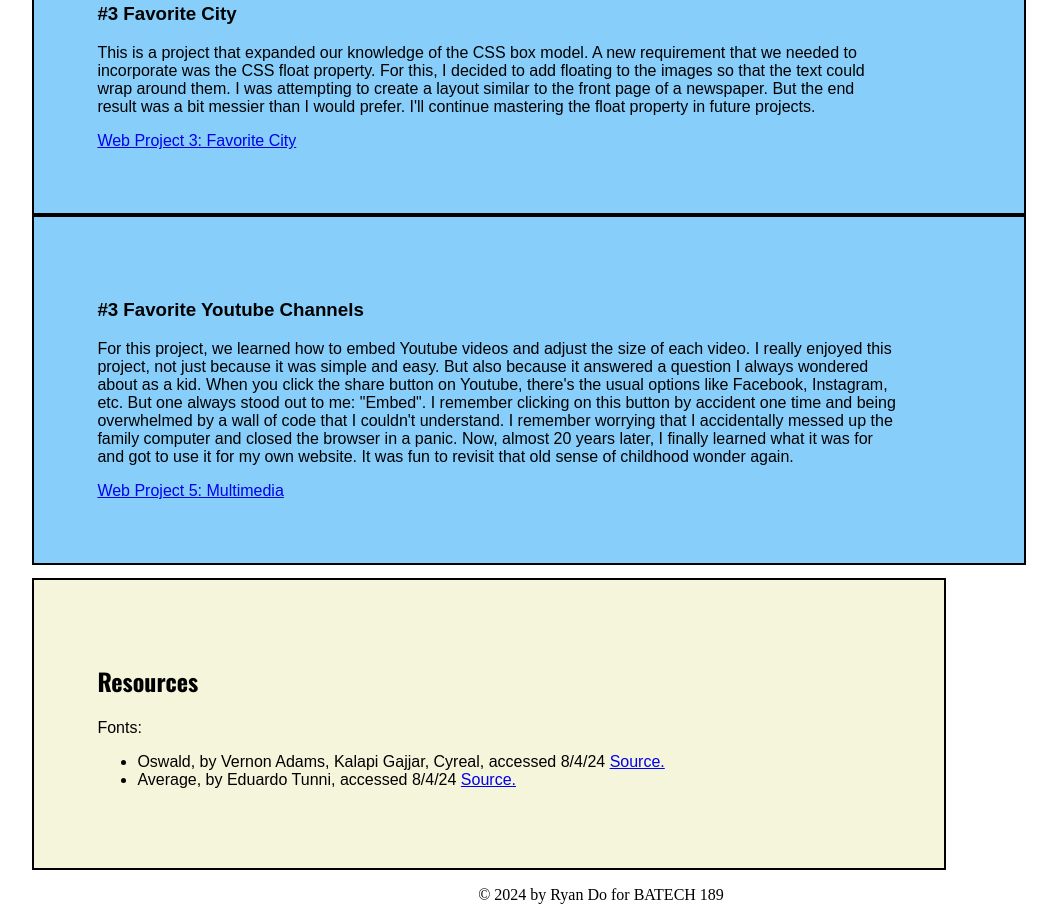
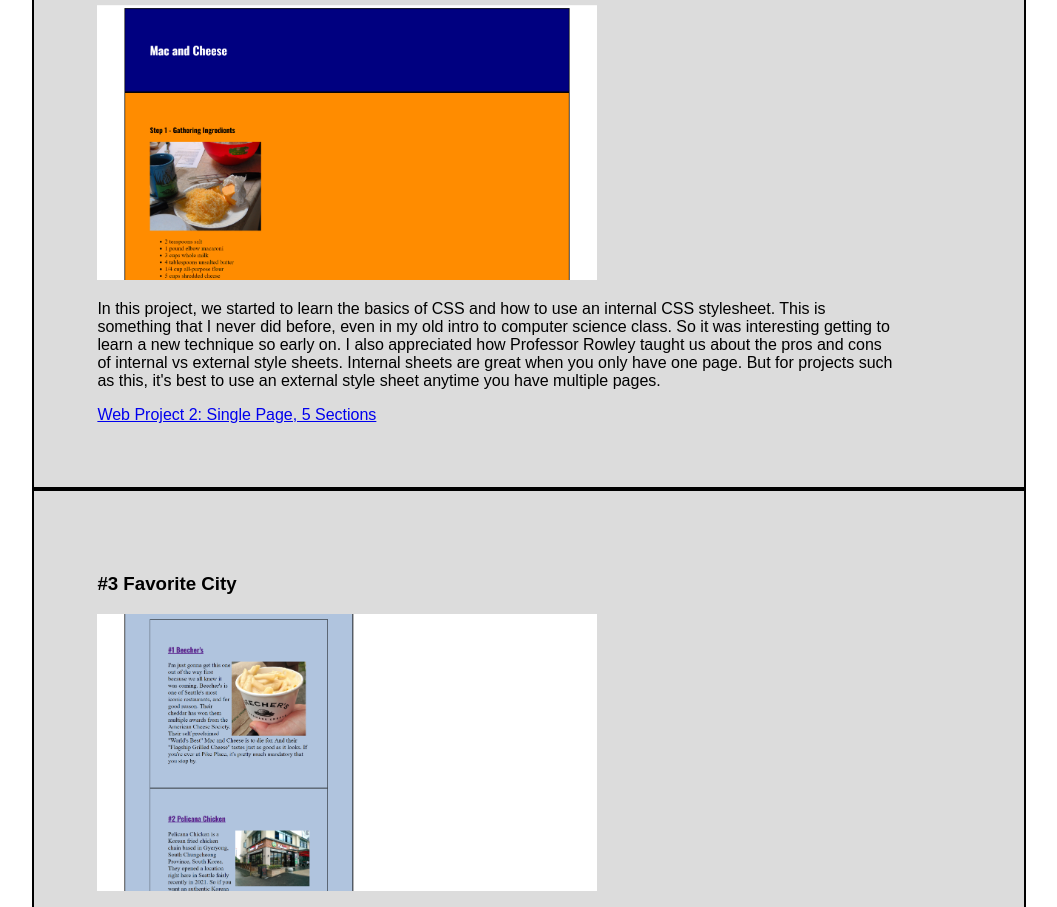
Before and after one commit to RyanDoBC/Final-Project, a plain HTML site: page portfolio.html in a window 1280 px wide. Shown: the part 1297-2204 px from the top of the page, without its empty margins (39-1096 px from the left). Drawn offline with nearby package versions, Linux system fonts and the light colour scheme; a web font is replaced by a local one.

Commit message:
Added screenshots, adjusted color scheme

```diff
--- a/portfolio.html
+++ b/portfolio.html
@@ -28,28 +28,39 @@
                     </ul>
                 </nav>
             </section>
-            <section id="first">
+            <section id="resume">
                 <h3>#1 Resume</h3>
+                    <img src="1.png" alt="A screenshot of a basic HTML page" width="500">
                     <p>This was a simple project from the very beginning of the quarter that essentially served as a quick introduction to coding and HTML. It's not the prettiest thing in the world. But it served as the foundation that we continued to build on throughout the class. I still always start coding by organizing the basic HTML tags just as I have in this project.</p>
                     <a href="https://ryandobc.github.io/project1/" target="_blank">Web Project 1: Resume</a>
             </section>
-            <section id="second">
+            <section id="recipe">
                 <h3>#2 Favorite Recipe</h3>
+                    <img src="2.png" alt="A screenshot of a page with some basic CSS elements" width="500">
                     <p>In this project, we started to learn the basics of CSS and how to use an internal CSS stylesheet. This is something that I never did before, even in my old intro to computer science class. So it was interesting getting to learn a new technique so early on. I also appreciated how Professor Rowley taught us about the pros and cons of internal vs external style sheets. Internal sheets are great when you only have one page. But for projects such as this, it's best to use an external style sheet anytime you have multiple pages.</p>
                     <a href="https://ryandobc.github.io/project2/" target="_blank">Web Project 2: Single Page, 5 Sections</a>
             </section>
-            <section id ="third">
+            <section id ="city">
                 <h3>#3 Favorite City</h3>
+                    <img src="3.png" alt="A screenshot of a page with floating CSS elements" width="500">
                     <p>This is a project that expanded our knowledge of the CSS box model. A new requirement that we needed to incorporate was the CSS float property. For this, I decided to add floating to the images so that the text could wrap around them. I was attempting to create a layout similar to the front page of a newspaper. But the end result was a bit messier than I would prefer. I'll continue mastering the float property in future projects.</p>
                     <a href="https://ryandobc.github.io/project3/" target="_blank">Web Project 3: Favorite City</a>
             </section>
-            <section id ="fourth">
+            <section id ="youtube">
                 <h3>#3 Favorite Youtube Channels</h3>
+                    <img src="4.png" alt="A screenshot of a page with embedded videos" width="500">
                     <p>For this project, we learned how to embed Youtube videos and adjust the size of each video. I really enjoyed this project, not just because it was simple and easy. But also because it answered a question I always wondered about as a kid. When you click the share button on Youtube, there's the usual options like Facebook, Instagram, etc. But one always stood out to me: "Embed". I remember clicking on this button by accident one time and being overwhelmed by a wall of code that I couldn't understand. I remember worrying that I accidentally messed up the family computer and closed the browser in a panic. Now, almost 20 years later, I finally learned what it was for and got to use it for my own website. It was fun to revisit that old sense of childhood wonder again.</p>
                     <a href="https://ryandobc.github.io/project5/" target="_blank">Web Project 5: Multimedia</a>
             </section>
             <section id="resources">
                 <h2>Resources</h2>
+                    <p>Images:</p>
+                    <ul>
+                        <li>1, by Ryan Do, taken in 2024</li>
+                        <li>2, by Ryan Do, taken in 2024</li>
+                        <li>3, by Ryan Do, taken in 2024</li>
+                        <li>4, by Ryan Do, taken in 2024</li>
+                    </ul>
                     <p>Fonts:</p>
                         <ul>
                             <li>Oswald, by Vernon Adams, Kalapi Gajjar, Cyreal, accessed 8/4/24 <a href= "https://fonts.google.com/specimen/Oswald" target="_blank">Source.</a></li>
--- a/style.css
+++ b/style.css
@@ -15,11 +15,24 @@ h2 {
     margin: 1% 5% 1%;
     border: 2px solid black;
     padding: 5% 10% 5% 5%;
-    background-color: beige;
+    background-color: whitesmoke;
     font-family: 'average', sans-serif;
     color: black;
     text-align: left;
     max-width: 50em;
+}
+#resources{
+    margin: 1% 5% 1%;
+    border: 2px solid black;
+    padding: 5% 10% 5% 5%;
+    background-color: whitesmoke;
+    font-family: 'average', sans-serif;
+    color: black;
+    text-align: left;
+    max-width: 45em;
+}
+footer {
+    text-align: center;
 }
 #first{
     margin: 1% 5% 0%;
@@ -41,39 +54,43 @@ h2 {
     text-align: left;
     max-width: 50em;
 }
-#third{
+#resume{
     margin: 0% 5% 0%;
     border: 2px solid black;
     padding: 5% 10% 5% 5%;
-    background-color: lightskyblue;
+    background-color: gainsboro;
     font-family: 'average', sans-serif;
     color: black;
     text-align: left;
     max-width: 50em;
 }
-#fourth{
-    margin: 0% 5% 1%;
+#recipe{
+    margin: 0% 5% 0%;
     border: 2px solid black;
     padding: 5% 10% 5% 5%;
-    background-color: lightskyblue;
+    background-color: gainsboro;
     font-family: 'average', sans-serif;
     color: black;
     text-align: left;
     max-width: 50em;
 }
-#resources{
-    margin: 1% 5% 1%;
+#city{
+    margin: 0% 5% 0%;
     border: 2px solid black;
     padding: 5% 10% 5% 5%;
-    background-color: beige;
+    background-color: gainsboro;
     font-family: 'average', sans-serif;
     color: black;
     text-align: left;
-    max-width: 45em;
+    max-width: 50em;
 }
-footer {
-    text-align: center;
+#youtube{
+    margin: 0% 5% 1%;
+    border: 2px solid black;
+    padding: 5% 10% 5% 5%;
+    background-color: gainsboro;
+    font-family: 'average', sans-serif;
+    color: black;
+    text-align: left;
+    max-width: 50em;
 }
-iframe {
-    max-width: 100%;
-}
```
Also changed, not shown: 1.png (added), 2.png (added), 3.png (added), 4.png (added).
